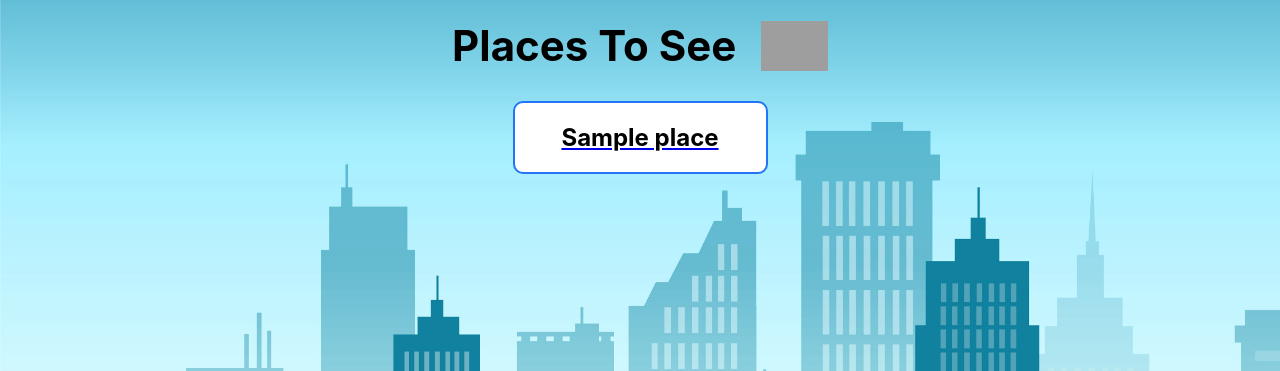
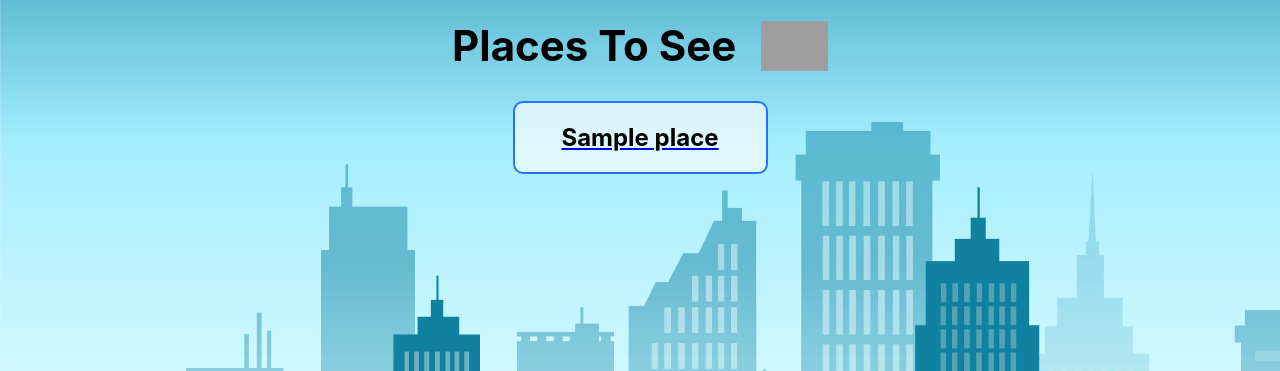
Before and after one commit to dlobera/dahliainthecity, a Django app: page /places/ in a window 1280 px wide. Shown: the part 55-426 px from the top of the page. Run offline with Django 4.2, Linux system fonts and the light colour scheme; a user stored in the database is signed in; tables that the repository leaves empty hold one stand-in row (values such as "Sample post"); grey boxes are pictures that could not be loaded.

Commit message:
fix index box color

```diff
--- a/main_app/static/css/places/place-index.css
+++ b/main_app/static/css/places/place-index.css
@@ -11,11 +11,6 @@
 }
 
 .card-container section {
-  /* width: 275px; */
-  /* margin: 10px; */
-  /* border: var(--borders); */
-  /* background-color: gray; */
-  /* box-shadow: var(--card-box-shadow); */
   background-color: aqua;
 
 }
@@ -25,7 +20,7 @@
   width: 255px;
   margin: 10px;
   border: var(--borders);
-  background-color: rgb(255, 255, 255);
+  background-color: rgba(253, 253, 253, 0.65);
   border-radius: 10px;
 }
 
```
